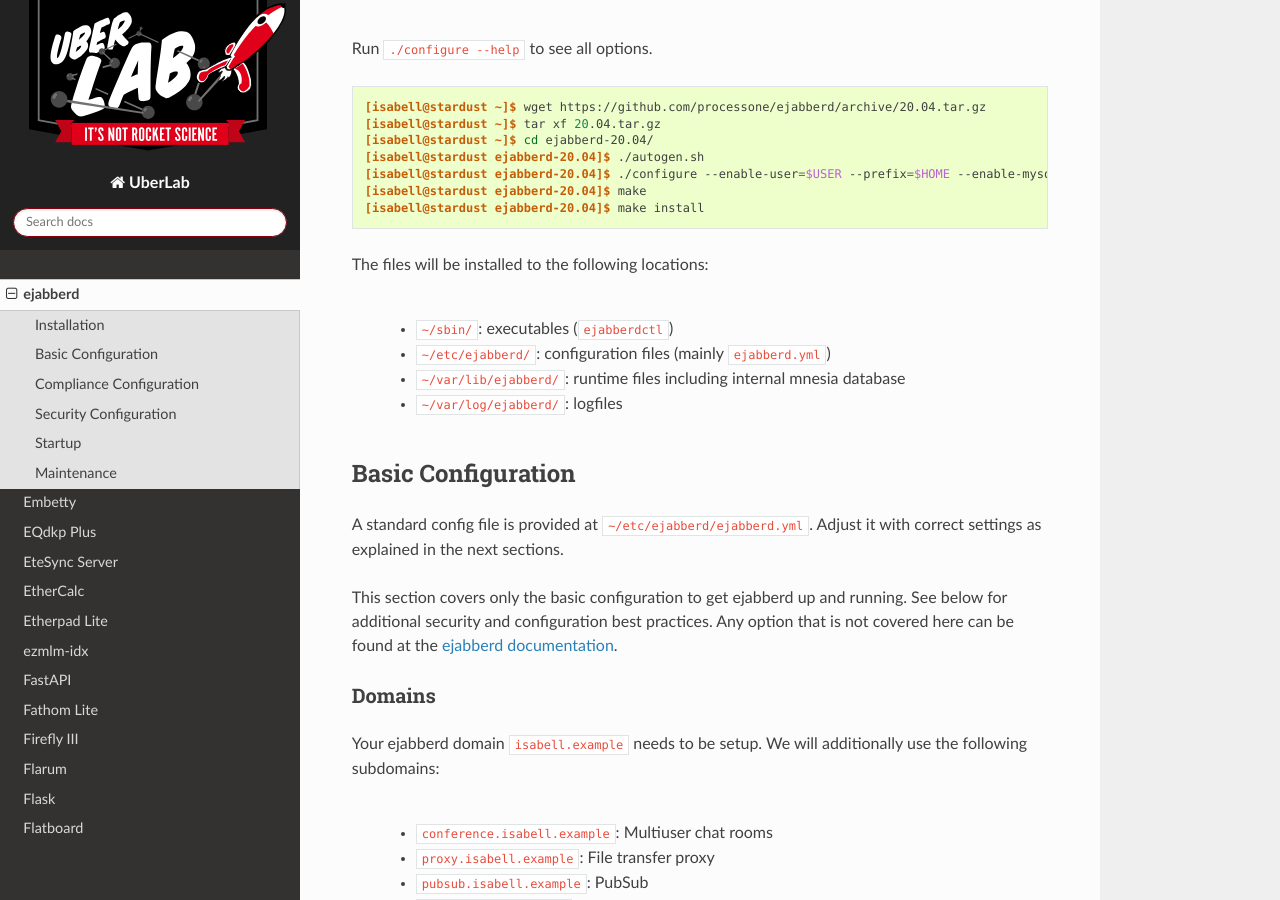
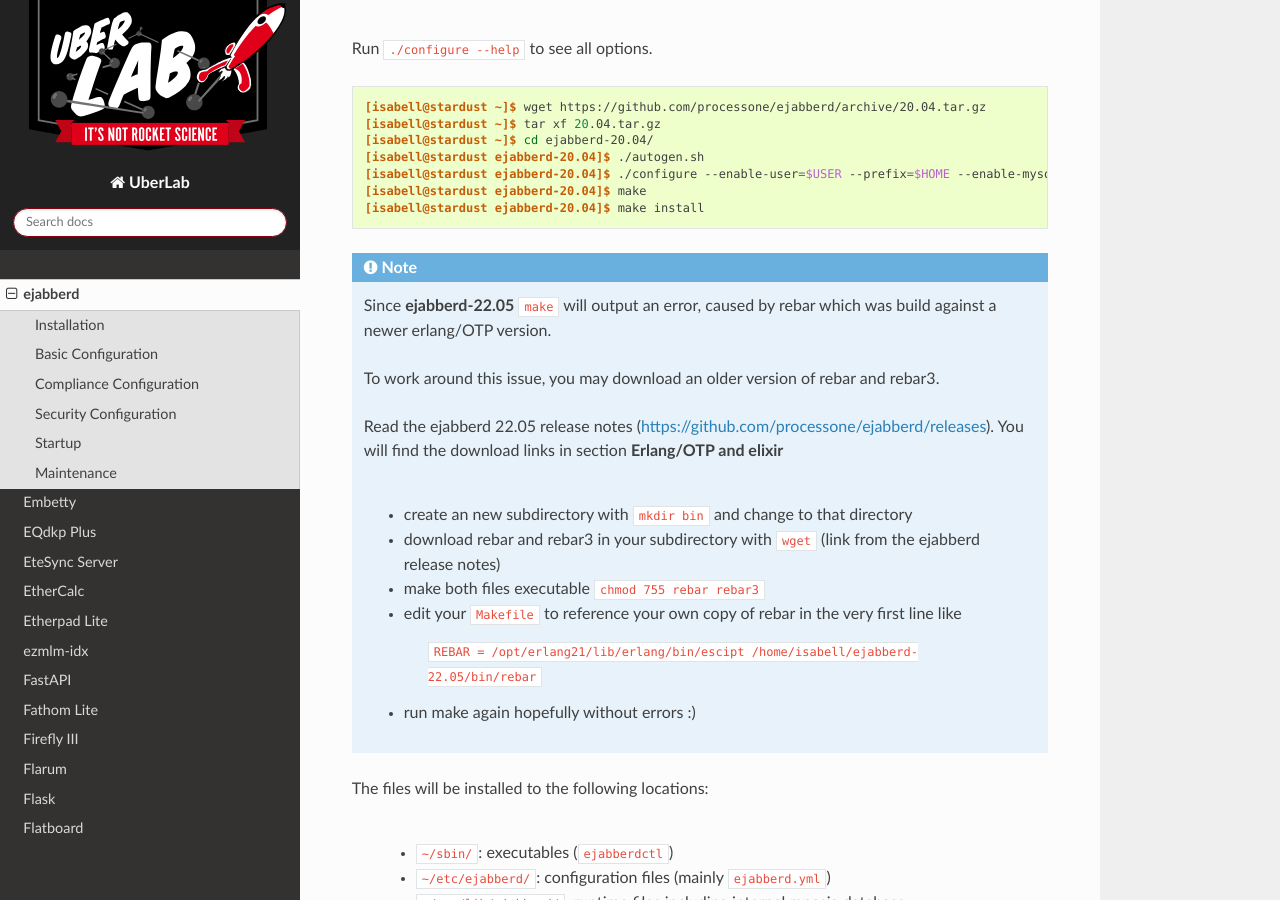
Before and after one commit to Uberspace/lab, a Sphinx documentation site: the page built from source/guide_ejabberd.rst, in a window 1280 px wide and 900 px high, scrolled down 1856 px. Built offline with Sphinx 7.4.7 and the Read the Docs theme 2.0.0, drawn with Linux system fonts in a browser that asks for light colours.

Commit message:
workaround for ejabberd-22.05 to build with erlang 21
rebar and reabar3 provided by ejabberd-22.05 are both build against erlang 22 and not runnable on older erlang versions. I just tried this quick fix by myself.

```diff
--- a/source/guide_ejabberd.rst
+++ b/source/guide_ejabberd.rst
@@ -57,6 +57,21 @@
   [isabell@stardust ejabberd-20.04]$ ./configure --enable-user=$USER --prefix=$HOME --enable-mysql --enable-new-sql-schema
   [isabell@stardust ejabberd-20.04]$ make
   [isabell@stardust ejabberd-20.04]$ make install
+
+.. note:: Since **ejabberd-22.05** ``make`` will output an error, caused by rebar which was build against a newer erlang/OTP version.
+
+  To work around this issue, you may download an older version of rebar and rebar3.
+
+  Read the ejabberd 22.05 release notes (https://github.com/processone/ejabberd/releases). You will find the download links in section **Erlang/OTP and elixir**
+
+  * create an new subdirectory with ``mkdir bin`` and change to that directory
+  * download rebar and rebar3 in your subdirectory with ``wget`` (link from the ejabberd release notes)
+  * make both files executable ``chmod 755 rebar rebar3``
+  * edit your ``Makefile`` to reference your own copy of rebar in the very first line like
+
+     ``REBAR = /opt/erlang21/lib/erlang/bin/escipt /home/isabell/ejabberd-22.05/bin/rebar``
+
+  * run make again hopefully without errors :)
 
 The files will be installed to the following locations:
 
```
